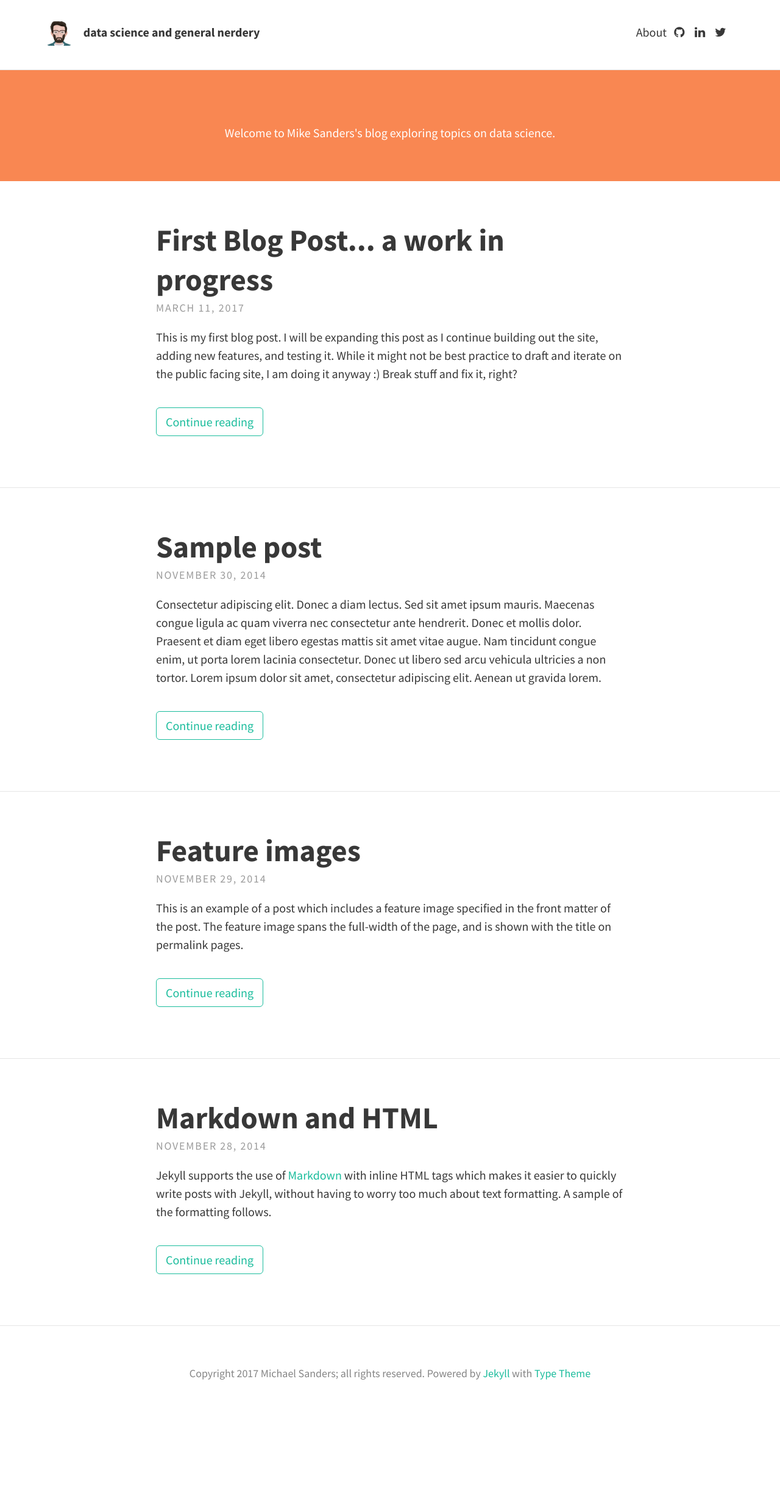
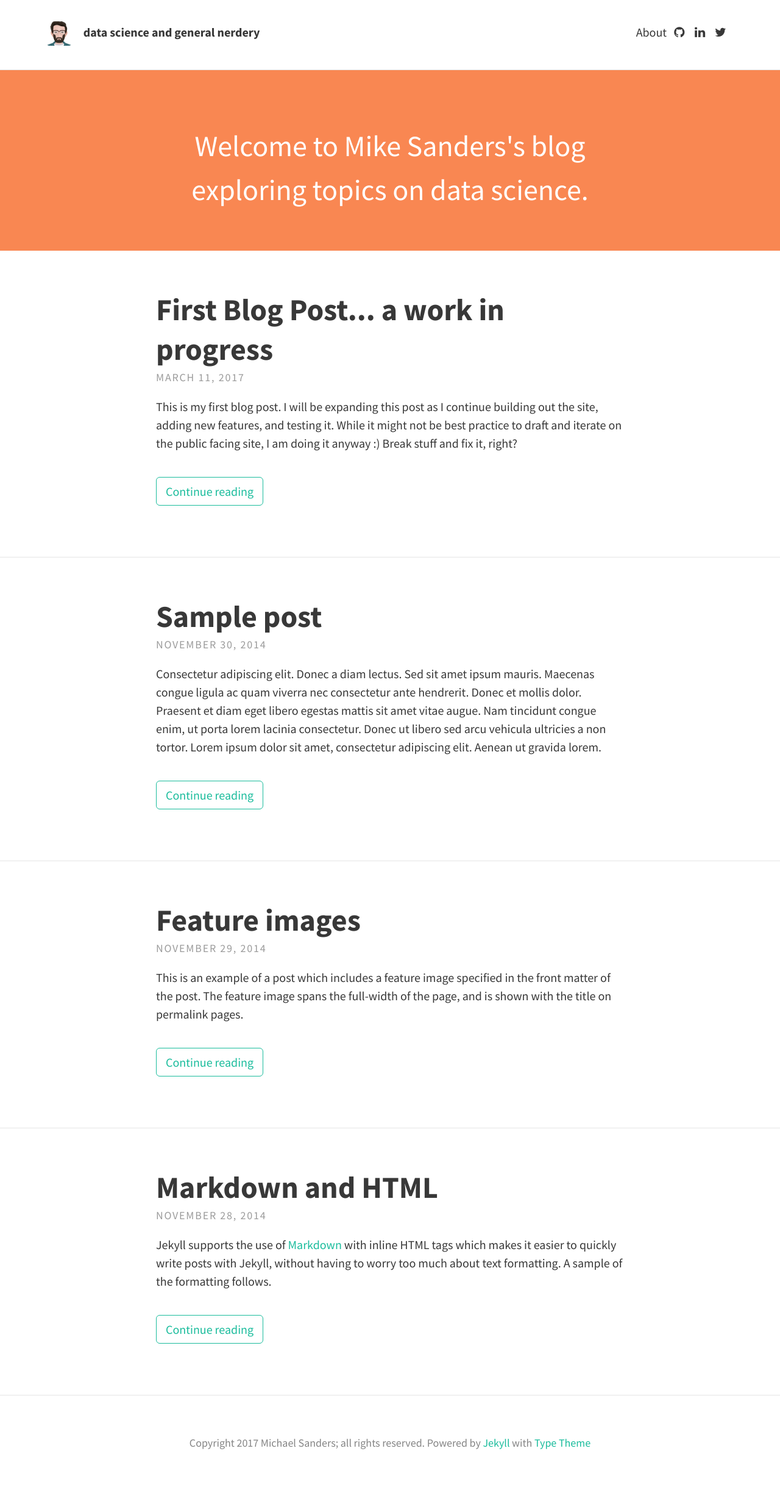
Before and after one commit to MikeS-nth/MikeS-nth.github.io, a Jekyll site: the page built from index.html, in a window 1280 px wide. Shown: the whole page at 61% size. Built offline with Jekyll 4.4.1, drawn with Linux system fonts in a browser that asks for light colours; nearby versions of some CDN libraries; the list of posts is cut into pages by our own code; before the commit the page ends 2329 px from its top, so only the background shows below that.

Commit message:
Update _config.yml

```diff
--- a/_config.yml
+++ b/_config.yml
@@ -12,7 +12,7 @@ theme_settings:
 
   # Header and footer text
   header_text: >
-     <p><p style="font-size:20px">Welcome to Mike Sanders's blog exploring topics on data science.</p>
+     <p><p style="font-size:48px">Welcome to Mike Sanders's blog exploring topics on data science.</p>
 
   header_text_feature_image:
   footer_text: >
```
